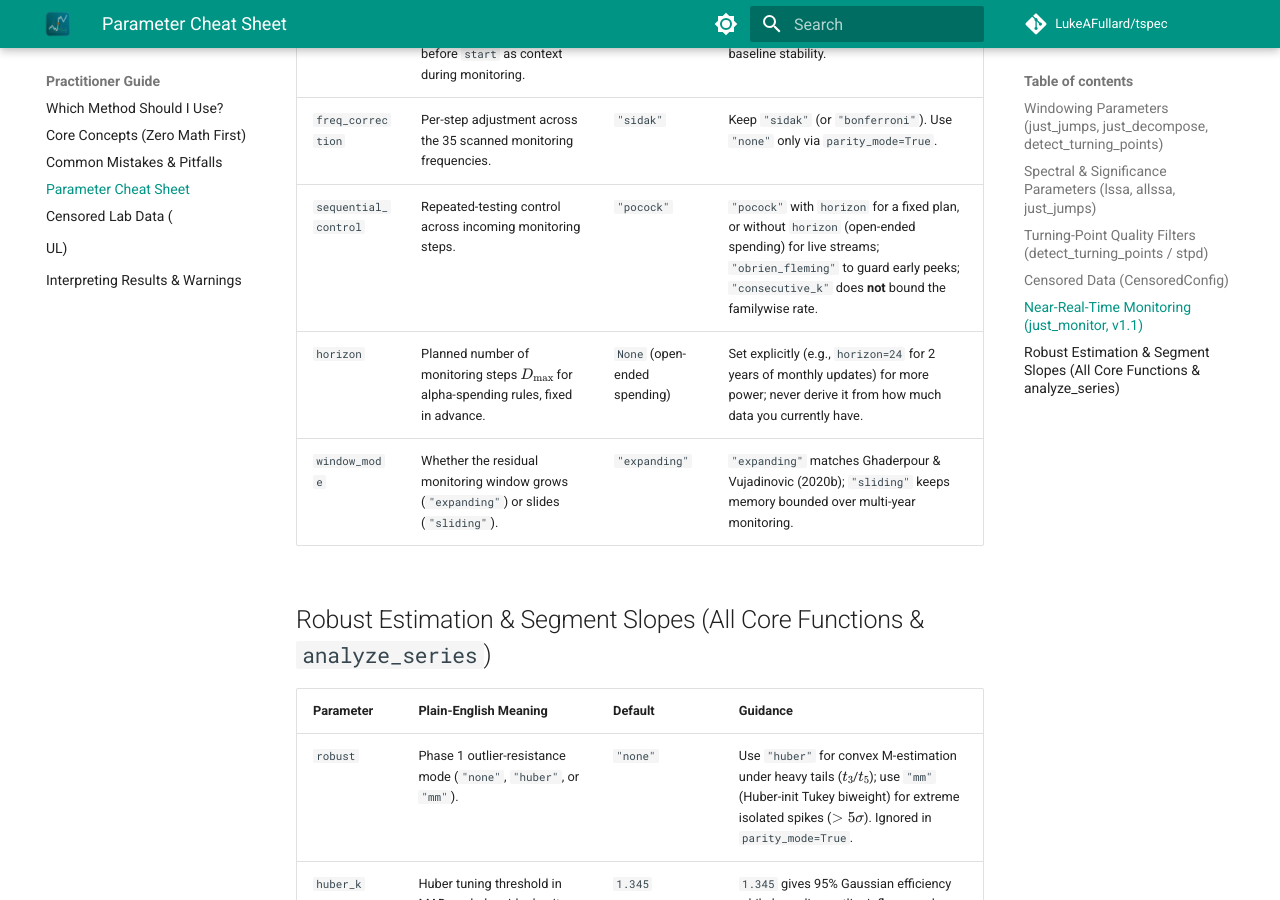
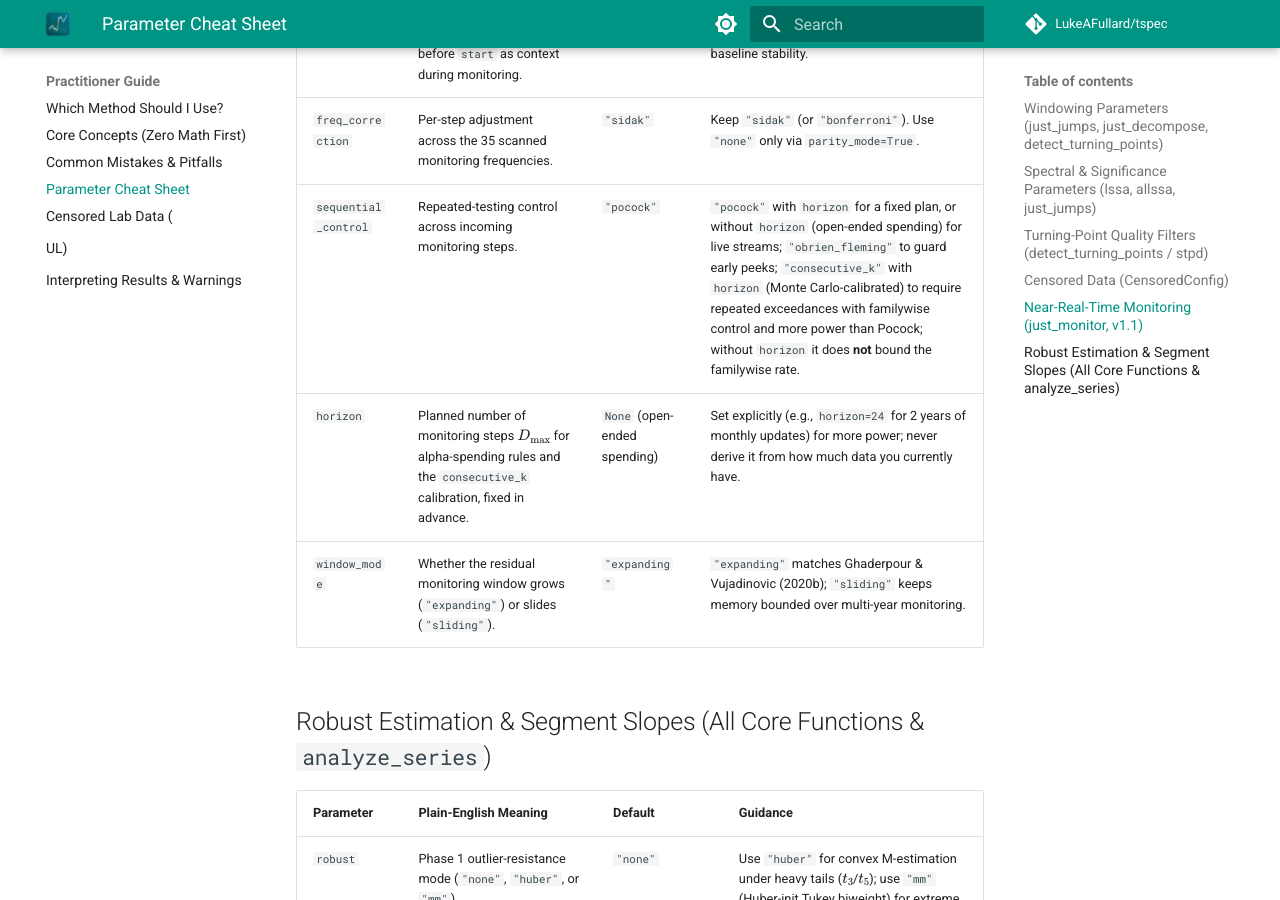
Before and after one commit to LukeAFullard/tspec, an MkDocs documentation site: the page built from docs/guide/parameters.md, in a window 1280 px wide and 900 px high, scrolled down 5961 px. Built offline with MkDocs 1.6.1 and Material for MkDocs 9.7.7, drawn with Linux system fonts in a browser that asks for light colours; comment, search, counter and statistics services are not loaded.

Commit message:
Document calibrated consecutive_k monitoring (CRT-01)
ALLSSA 96-step null check (R=1200): 5.1% at alpha=0.05. Guides, math
reference, tutorial, README, CHANGELOG and audit/FIXES.md updated with the
Monte Carlo results.

Co-Authored-By: Claude Opus 5.5 <noreply@anthropic.com>
Claude-Session: https://claude.ai/code/session_01QKhM2viWuroYbviJZpTJwP

```diff
--- a/docs/guide/parameters.md
+++ b/docs/guide/parameters.md
@@ -57,8 +57,8 @@ A plain-English translation of every key parameter in `tspec`, its default value
 | `history` | Where the stable historical baseline begins (index OR timestamp/year). | `0` | If an earlier historical jump occurred, set `history` right after it (or find it first with `just_jumps()`). |
 | `h` | Fraction of the historical period kept immediately before `start` as context during monitoring. | `0.25` | `0.25` (25% of history) balances responsiveness to new changes against baseline stability. |
 | `freq_correction` | Per-step adjustment across the 35 scanned monitoring frequencies. | `"sidak"` | Keep `"sidak"` (or `"bonferroni"`). Use `"none"` only via `parity_mode=True`. |
-| `sequential_control` | Repeated-testing control across incoming monitoring steps. | `"pocock"` | `"pocock"` with `horizon` for a fixed plan, or without `horizon` (open-ended spending) for live streams; `"obrien_fleming"` to guard early peeks; `"consecutive_k"` does **not** bound the familywise rate. |
-| `horizon` | Planned number of monitoring steps $D_{\max}$ for alpha-spending rules, fixed in advance. | `None` (open-ended spending) | Set explicitly (e.g., `horizon=24` for 2 years of monthly updates) for more power; never derive it from how much data you currently have. |
+| `sequential_control` | Repeated-testing control across incoming monitoring steps. | `"pocock"` | `"pocock"` with `horizon` for a fixed plan, or without `horizon` (open-ended spending) for live streams; `"obrien_fleming"` to guard early peeks; `"consecutive_k"` with `horizon` (Monte Carlo-calibrated) to require repeated exceedances with familywise control and more power than Pocock; without `horizon` it does **not** bound the familywise rate. |
+| `horizon` | Planned number of monitoring steps $D_{\max}$ for alpha-spending rules and the `consecutive_k` calibration, fixed in advance. | `None` (open-ended spending) | Set explicitly (e.g., `horizon=24` for 2 years of monthly updates) for more power; never derive it from how much data you currently have. |
 | `window_mode` | Whether the residual monitoring window grows (`"expanding"`) or slides (`"sliding"`). | `"expanding"` | `"expanding"` matches Ghaderpour & Vujadinovic (2020b); `"sliding"` keeps memory bounded over multi-year monitoring. |
 
 ## Robust Estimation & Segment Slopes (All Core Functions & `analyze_series`)
```
Also changed, not shown: CHANGELOG.md (+6 -3 lines), README.md (+1 -1 lines), audit/FIXES.md (+6 -6 lines), docs/guide/concepts.md (+1 -1 lines), docs/guide/pitfalls.md (+1 -1 lines), docs/reference/math.md (+1 -1 lines), docs/tutorials/near-real-time-monitoring.md (+1 -1 lines), 5 other files.
